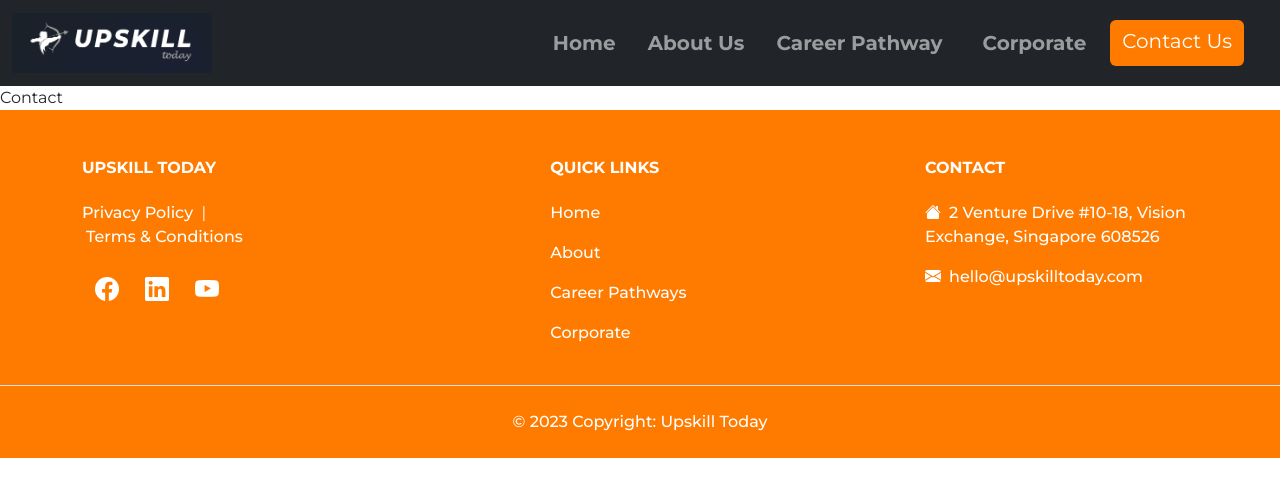
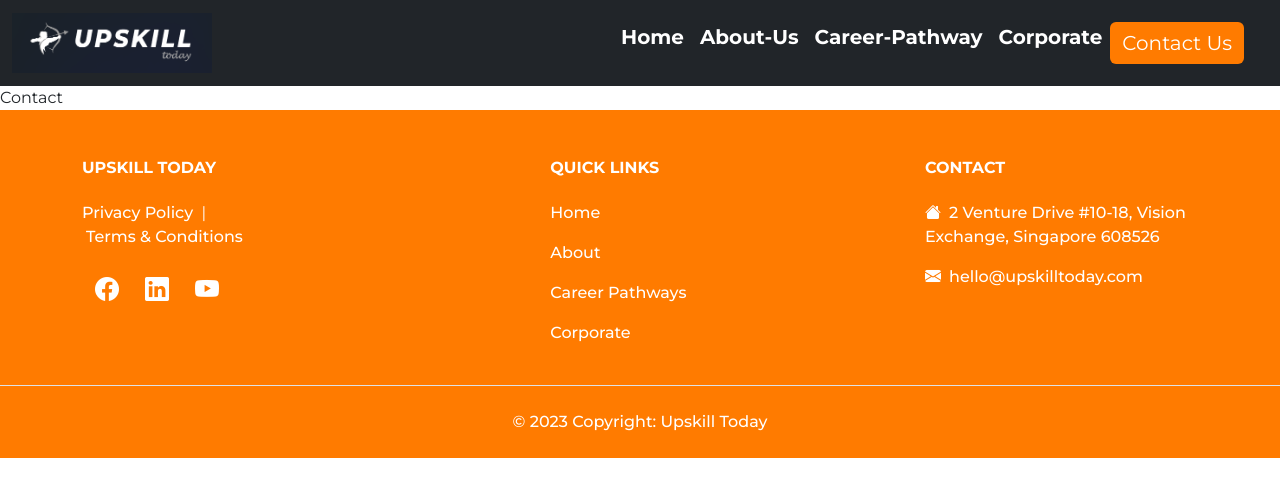
Before and after one commit to Chiang-Yong/Upskill-Today-1, a React (Create React App) app: page /Contact in a window 1280 px wide. Shown: the top 496 px of the page. Built offline with nearby package versions, Linux system fonts and the light colour scheme.

Commit message:
NavBar Link Updates

```diff
--- a/src/components/Navbar/NavbarUST.js
+++ b/src/components/Navbar/NavbarUST.js
@@ -5,6 +5,7 @@ import Container from "react-bootstrap/Container";
 import Nav from "react-bootstrap/Nav";
 import Navbar from "react-bootstrap/Navbar";
 import "./navbar.css";
+import { Link } from "react-router-dom";
 
 const NavbarUST = () => {
   const [isHovering, setIsHovering] = useState(false);
@@ -30,12 +31,16 @@ const NavbarUST = () => {
         <Navbar.Toggle aria-controls="basic-navbar-nav" />
         <Navbar.Collapse id="basic-navbar-nav">
           <Nav className="ms-auto d-flex fw-bold fs-5">
-            <Nav.Link href="/Home" className="mx-2">Home</Nav.Link>
-            <Nav.Link href="/About" className="mx-2">About Us</Nav.Link>
-            <Nav.Link href="/CareerPathway" className="mx-2">Career Pathway</Nav.Link>
-            <Nav.Link href="/Corporate" className="mx-3">
+            <Link to="/Home" className="text-white mx-2"
+              style={{ textDecoration: "none", fontWeight: "700" }}>Home</Link>
+            <Link to="/About" className="text-white mx-2"
+              style={{ textDecoration: "none", fontWeight: "700" }}>About-Us</Link>
+            <Link to="/CareerPathway" className="text-white mx-2"
+              style={{ textDecoration: "none", fontWeight: "700" }}>Career-Pathway</Link>
+            <Link to="/Corporate" className="text-white mx-2"
+              style={{ textDecoration: "none", fontWeight: "700" }}>
               Corporate
-            </Nav.Link>
+            </Link>
             <Button className="me-4 fs-5 navbar-button"
               style={{
                 backgroundColor: isHovering ? "blue" : "#ff7b00",
@@ -48,7 +53,7 @@ const NavbarUST = () => {
               }}
               onMouseEnter={handleMouseEnter}
               onMouseLeave={handleMouseLeave}
-              href="/Contact"
+              to="/Contact"
             >
               Contact Us
             </Button>
```
